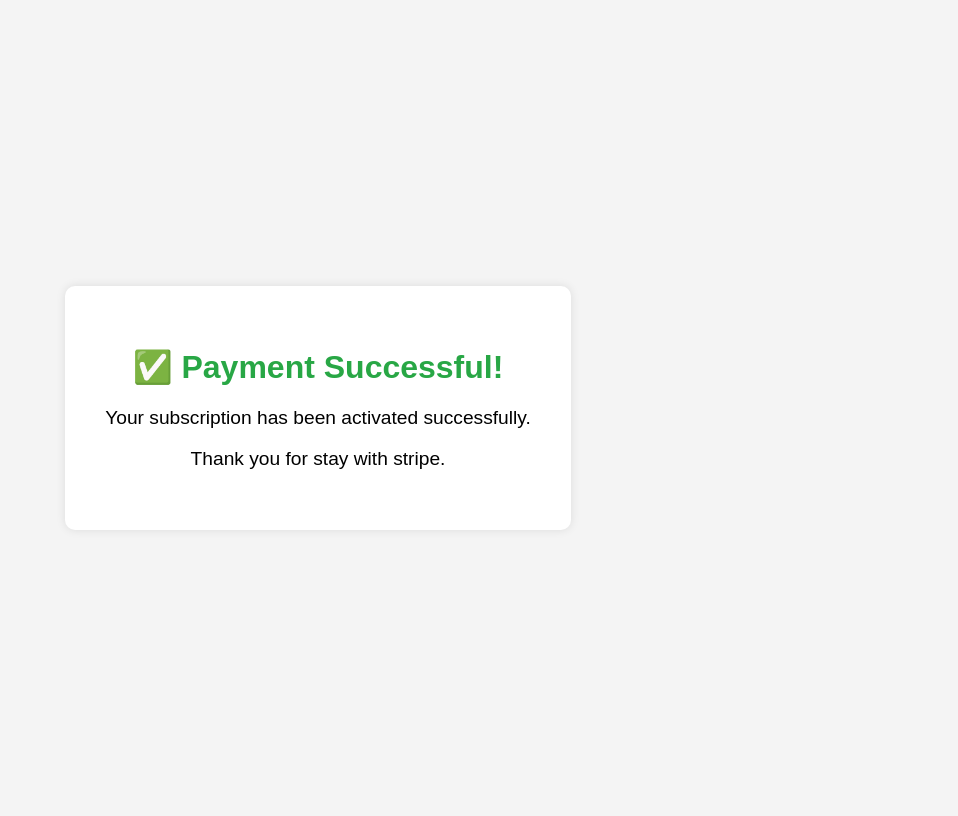
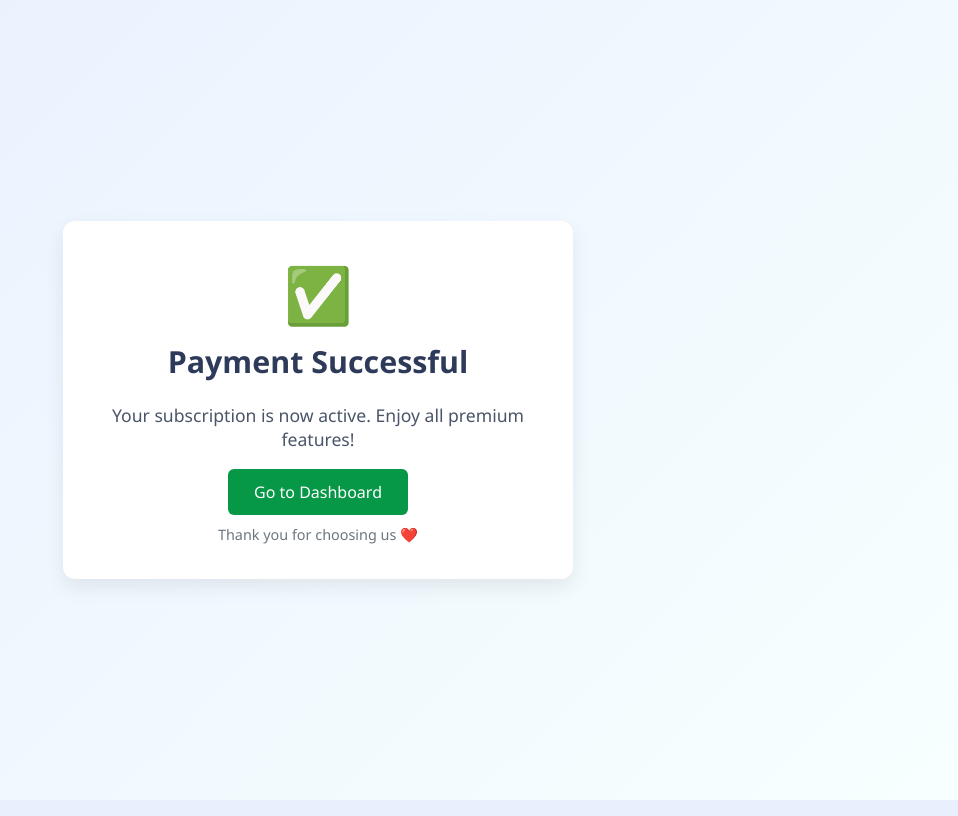
Before and after one commit to foysall34/Dreams-Apps, a Python web app: template chatbot/templates/success.html in a window 1280 px wide. Shown: the whole page, without its empty margins (322-1280 px from the left). Run offline with Jinja, Linux system fonts and the light colour scheme; the template is opened without the code that fills it, so the values that code supplies are empty.

Commit message:
ready to done

```diff
--- a/chatbot/templates/success.html
+++ b/chatbot/templates/success.html
@@ -3,46 +3,77 @@
 <head>
     <meta charset="UTF-8">
     <meta name="viewport" content="width=device-width, initial-scale=1.0">
-    <title>Payment success </title>
+    <title>Payment Successful</title>
     <style>
         body {
-            font-family: sans-serif;
+            font-family: "Segoe UI", Roboto, sans-serif;
             display: flex;
             justify-content: center;
             align-items: center;
             height: 100vh;
-            background-color: #f4f4f4;
+            background: linear-gradient(135deg, #e8f0fe, #f8ffff);
+            margin: 0;
         }
-        .container {
+        .card {
+            background: #ffffff;
             text-align: center;
-            padding: 40px;
-            background-color: #fff;
-            border-radius: 10px;
-            box-shadow: 0 0 10px rgba(0,0,0,0.1);
+            padding: 35px 45px;
+            border-radius: 12px;
+            width: 420px;
+            box-shadow: 0px 8px 20px rgba(0,0,0,0.08);
+            animation: fadeIn 0.6s ease-in-out;
+        }
+        @keyframes fadeIn {
+            from { opacity: 0; transform: translateY(20px); }
+            to { opacity: 1; transform: translateY(0); }
+        }
+        .icon {
+            font-size: 55px;
+            color: #28a745;
         }
         h1 {
-            color: #28a745;
+            font-size: 1.9rem;
+            margin-top: 10px;
+            color: #2E3A59;
         }
         p {
-            font-size: 1.2em;
+            font-size: 1.1rem;
+            color: #4A5568;
+            margin: 10px 0 18px;
         }
-        a {
+        .btn {
             display: inline-block;
-            margin-top: 20px;
-            padding: 10px 20px;
-            background-color: #007bff;
+            background-color: #069747;
             color: #fff;
+            padding: 12px 26px;
+            font-size: 1rem;
+            border-radius: 6px;
             text-decoration: none;
-            border-radius: 5px;
+            transition: background 0.25s;
+        }
+        .btn:hover {
+            background-color: #1f9b07;
+        }
+        .small-text {
+            margin-top: 10px;
+            font-size: 0.9rem;
+            color: #6c757d;
         }
     </style>
 </head>
 <body>
-    <div class="container">
-         <h1>✅ Payment Successful!</h1>
-        <p>Your subscription has been activated successfully.</p>
-        <p> Thank you for stay with stripe.</p>
 
+    <div class="card">
+        <div class="icon">✅</div>
+        <h1>Payment Successful</h1>
+        <p>Your subscription is now active. Enjoy all premium features!</p>
+
+        <a href="/" class="btn ">Go to Dashboard</a>
+
+        <div class="small-text">
+            Thank you for choosing us ❤️
+        </div>
     </div>
+
 </body>
 </html>
--- a/chatbot/urls.py
+++ b/chatbot/urls.py
@@ -1,6 +1,6 @@
 from django.urls import path
 
-from .views import VoiceTypeListView,AudioGenerateView,PricingListAPIView,DreamInterpretationView, DreamHistoryView , DreamDetailView , CreateCheckoutSessionView , StripeWebhookView , SuccessView , CancelView
+from .views import  PricingMinimalView,VoiceTypeListView,AudioGenerateView,PricingListAPIView,DreamInterpretationView, DreamHistoryView , DreamDetailView , CreateCheckoutSessionView , StripeWebhookView , SuccessView , CancelView
 
 
 
@@ -11,10 +11,12 @@
   path('history/', DreamHistoryView.as_view(), name='dream-history'),
   path('history/<int:pk>/', DreamDetailView.as_view(), name='dream-detail'),
   path('create-checkout-session/', CreateCheckoutSessionView.as_view(), name='create-checkout-session'),
-  path('stripe-webhook/', StripeWebhookView.as_view(), name='stripe-webhook'),
+  path('webhook/', StripeWebhookView.as_view(), name='stripe-webhook'),
   path('success/', SuccessView.as_view(), name='success'),
   path('cancel/', CancelView.as_view(), name='cancel'),
   path('audio-generate/', AudioGenerateView.as_view(), name='audio-generate'),
   path('voice-types/', VoiceTypeListView.as_view(), name='voice-type-list'),
+  path('pricing-minimal/', PricingMinimalView.as_view(), name="pricing-minimal"),
+
 
 ]
--- a/project_root/settings.py
+++ b/project_root/settings.py
@@ -75,6 +75,10 @@
     'platinum': 'price_1SBqOeCk78tT87fWCSa78vzm',
 }
 
+CSRF_TRUSTED_ORIGINS = [
+
+    "https://tripersonal-homelessly-felecia.ngrok-free.app"
+]
 
 REST_FRAMEWORK = {
     # ... other settings
```
Also changed, not shown: chatbot/admin.py (+19 -5 lines), chatbot/models.py (+30 -22 lines), chatbot/serializers.py (+17 -1 lines), chatbot/views.py (+95 -74 lines), chatbot/migrations/0016_remove_pricing_user_plan_pricing_billing_interval_and_more.py (added), chatbot/migrations/0017_alter_pricing_plan_type.py (added), chatbot/migrations/0018_pricing_stripe_price_id.py (added), chatbot/migrations/0019_subscription_updated_at.py (added), chatbot/migrations/0020_alter_pricing_description.py (added), 6 other files.
